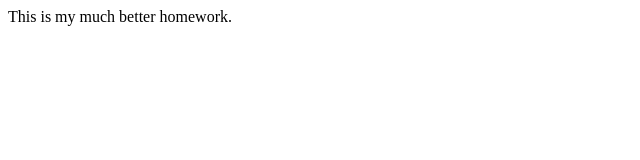
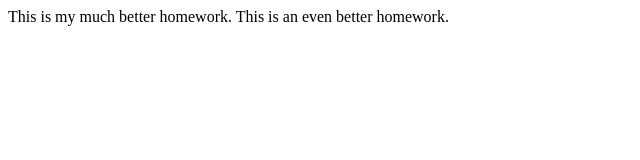
Before and after one commit to callihiggins/homework-9-29, a plain HTML site: page index.html in a window 1280 px wide. Shown: the whole page, without its empty margins (0-640 px from the left). Drawn offline with Linux system fonts and the light colour scheme.

Commit message:
Added another line of text

```diff
--- a/index.html
+++ b/index.html
@@ -15,6 +15,8 @@
   <body>
 
     This is my much better homework.
+
+    This is an even better homework.
     <script src="" async defer></script>
   </body>
 </html>
```
